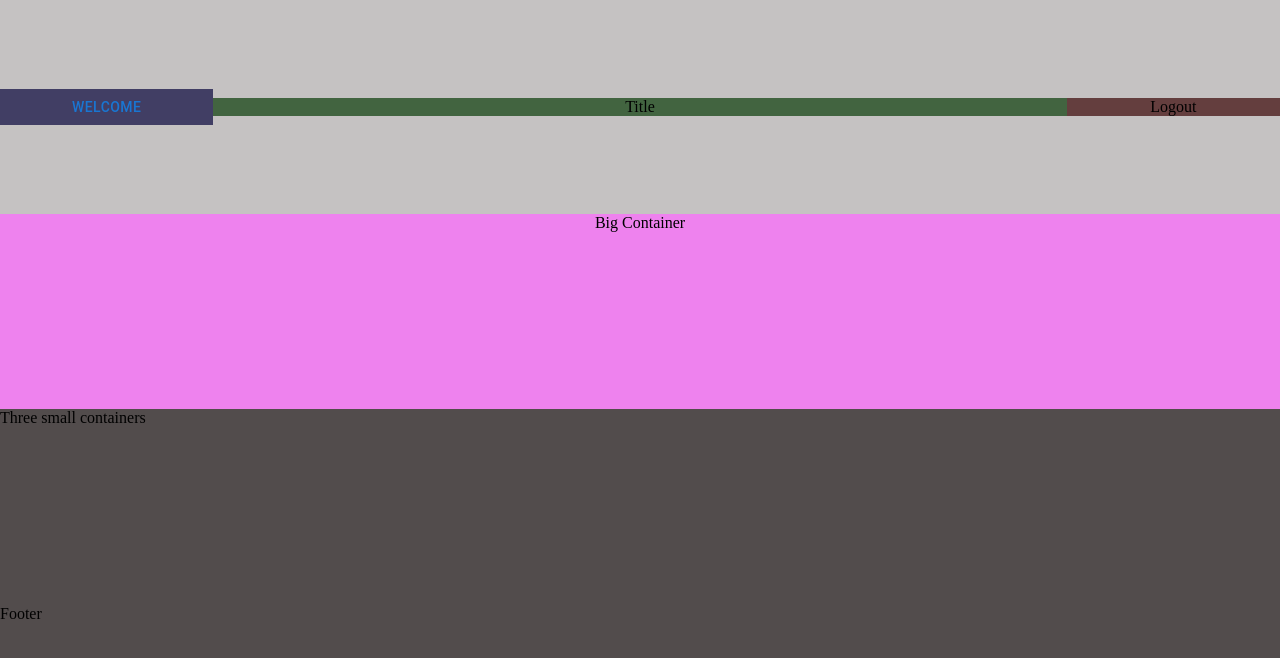
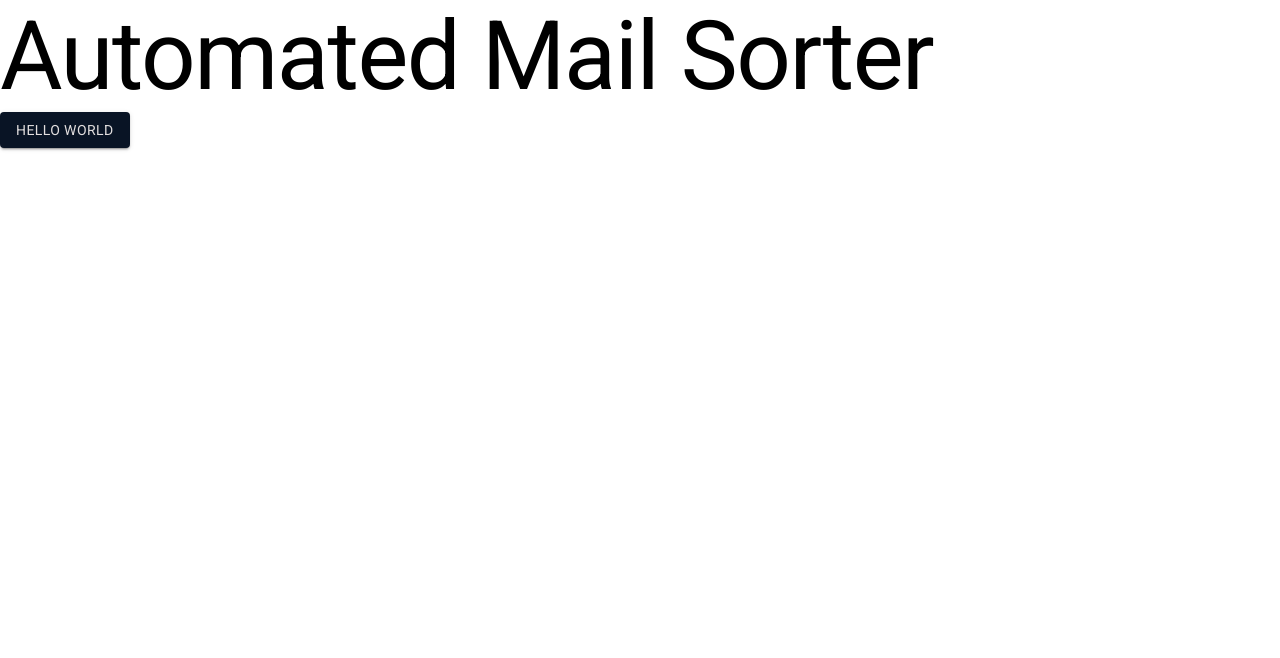
Before and after one commit to esdcapstone/Automated-Mail-Sorter, a React (Create React App) app in the folder Webapp/frontend/: page / in a window 1280 px wide. Shown: the top 658 px of the page. Built offline with nearby package versions, Linux system fonts and the light colour scheme.

Commit message:
Add color palette to theme for UI

```diff
--- a/Webapp/frontend/package.json
+++ b/Webapp/frontend/package.json
@@ -5,6 +5,7 @@
   "dependencies": {
     "@emotion/react": "^11.9.0",
     "@emotion/styled": "^11.8.1",
+    "@fontsource/roboto": "^4.5.7",
     "@material-ui/styles": "^4.11.5",
     "@mui/icons-material": "^5.8.2",
     "@mui/material": "^5.8.2",
--- a/Webapp/frontend/src/App.js
+++ b/Webapp/frontend/src/App.js
@@ -4,30 +4,44 @@
 
 import React from 'react'
 import './App.css'
-// import Box from '@mui/material/Box'
-import { Button, Grid} from '@mui/material'
 
+import 'fontsource-roboto'
+import {  Grid } from '@mui/material'
+import { ThemeProvider, createTheme } from '@mui/material/styles'
+import { responsiveFontSizes } from '@mui/material'
+import { CssBaseline } from '@mui/material'
+import Button from '@mui/material/Button'
+import { Typography } from '@mui/material'
+let theme = createTheme({
+  palette: {
+    primary: {
+      main: '#091425',
+      contrastText: '#E2DEDE'
+
+
+
+    },
+    secondary: {
+
+      main: '#e0164a',
+      contrastText: '#E2DEDE'
+    }
+  },
+
+  typography:{
+
+  }
+})
+
+theme = responsiveFontSizes(theme);
 
 function App() {
   return (
-    <Grid container id='BaseContainer' gridAutoRows="true">
-      <Grid container item xs={12}  sx={{ backgroundColor: "rgb(197, 194, 194)",
-      alignItems: 'center', justifyContent: "center"}} >
-        <Grid item xs = {2} sx = {{ textAlign: 'center', backgroundColor: "rgb(65, 62, 100)" }}><Button>Welcome</Button></Grid>
-        <Grid item xs={8} sx = {{ textAlign: 'center' ,backgroundColor: 'rgb(66, 100, 64)'}}>Title</Grid>
-        <Grid item  xs = {2} sx = {{ textAlign: 'center',backgroundColor: 'rgb(100, 62, 62)'}}>Logout</Grid>
-      </Grid>
+    <ThemeProvider theme={theme}>
+      <Typography variant='h1'>Automated Mail Sorter</Typography>
+      <Button variant= "contained" color = "primary">Hello world</Button>
+    </ThemeProvider>
 
-      <Grid item xs={12} backgroundColor = "violet" textAlign="center">
-        Big Container
-      </Grid>
-      <Grid item xs={12}>
-        Three small containers
-      </Grid>
-      <Grid item xs={12}>
-        Footer
-      </Grid>
-    </Grid>
   )
 }
 
```
Also changed, not shown: 1 other file (tests, documents, lock files or other folders).
